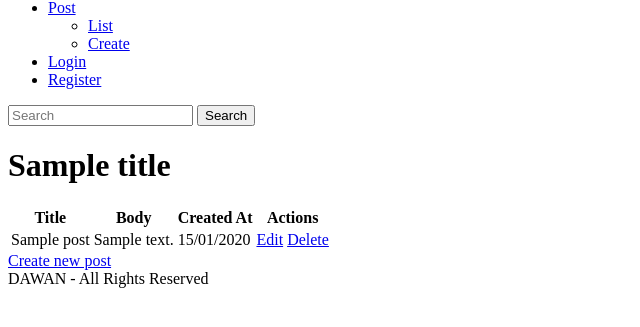
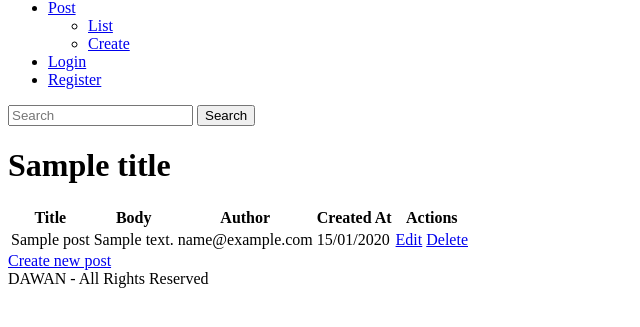
Before and after one commit to DELORD-C/Formation-Symfony, a Symfony app: template templates/post/list.html.twig in a window 1280 px wide. Shown: the part 151-478 px from the top of the page, without its empty margins (0-640 px from the left). Run offline with Twig, Linux system fonts and the light colour scheme; the template is opened without the code that fills it: most values are stand-ins (such as "Sample title", 1, 10 or a date in 2020); some libraries are stand-ins or nearby versions.

Commit message:
Ajout de l'autheur à la création du post et affichage du mail dans la liste des posts

```diff
--- a/src/Controller/PostController.php
+++ b/src/Controller/PostController.php
@@ -24,6 +24,7 @@ class PostController extends AbstractController {
 
         if ($form->isSubmitted() && $form->isValid()) {
             $post = $form->getData();
+            $post->setAuthor($this->getUser());
             $em->persist($post);
             $em->flush();
             $this->addFlash('notice', 'Post successfully created!');
--- a/templates/post/list.html.twig
+++ b/templates/post/list.html.twig
@@ -8,6 +8,7 @@
             <tr>
                 <th>Title</th>
                 <th>Body</th>
+                <th>Author</th>
                 <th>Created At</th>
                 <th>Actions</th>
             </tr>
@@ -17,6 +18,7 @@
                 <tr>
                     <td>{{ post.title }}</td>
                     <td>{{ post.body }}</td>
+                    <td>{{ post.author.email }}</td>
                     <td>{{ post.createdAt|date('d/m/Y') }}</td>
                     <td>
                         <a href='{{ path('app_post_edit', {'post': post.id}) }}' class='btn btn-primary'>Edit</a>
```
Also changed, not shown: data.db.
